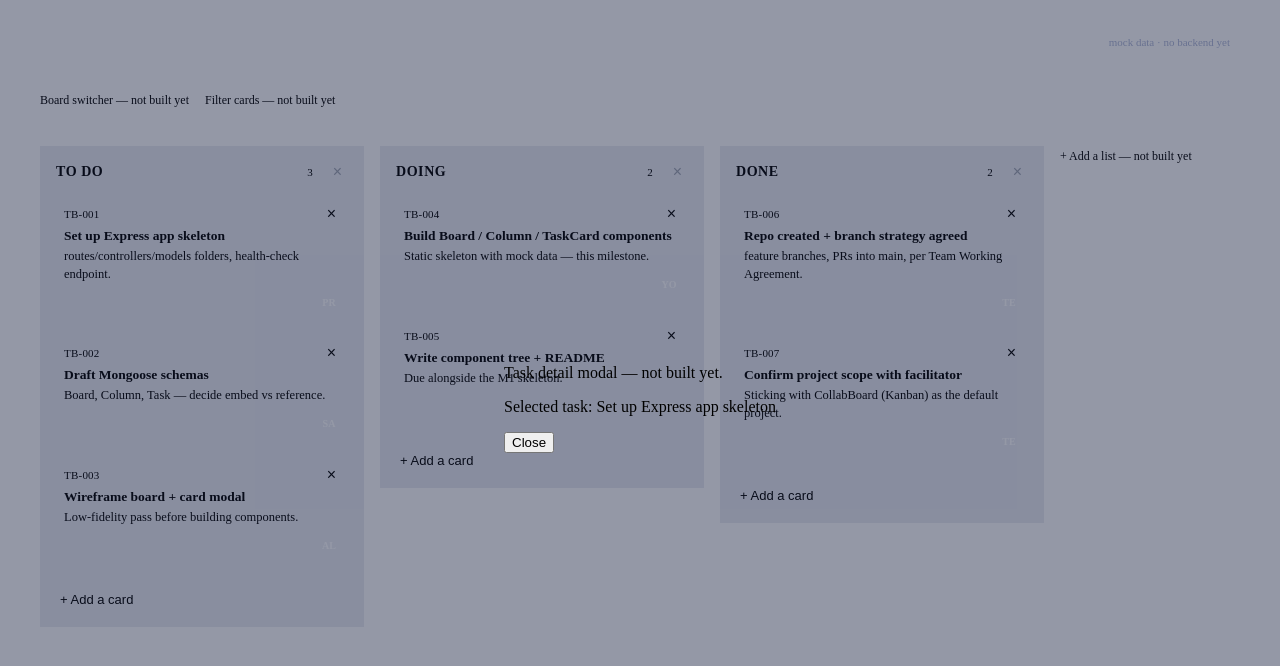
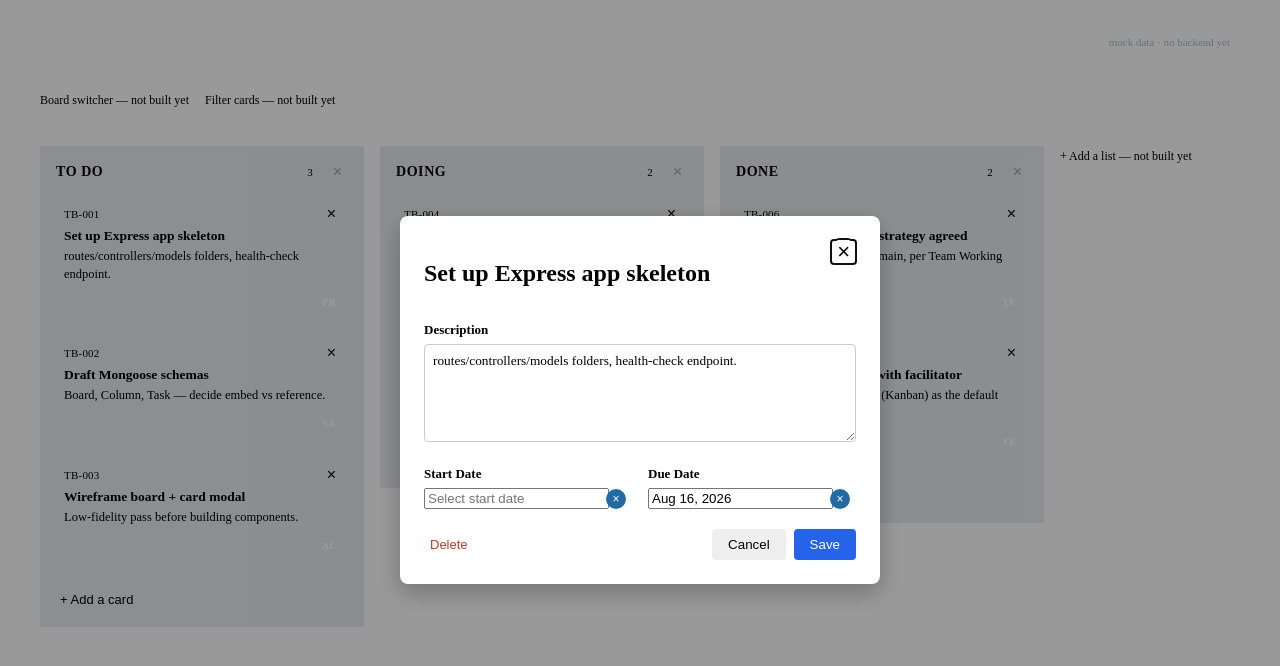
Before and after one commit to Mihidi-n/taskNest-syncboard, a React (Vite) app: page / in a window 1280 px wide. Both pictures are taken after a click on the element 202 px from the left and 259 px from the top of the page. Shown: the top 666 px of the page. Built offline with nearby package versions, Linux system fonts and the light colour scheme; the HTML template or start-up script is replaced by a standard one.

Commit message:
feat: build TaskDetailModal with description and date fields

```diff
--- a/src/components/TaskDetailModal.css
+++ b/src/components/TaskDetailModal.css
@@ -1,25 +1,106 @@
-/* TaskDetailModal — starter styles, extend freely.
-   If you switch to a native <dialog>, style it (and its ::backdrop)
-   directly instead of this wrapper div.
-   Tokens available from src/styles/index.css:
-   --color-surface, --color-border, --color-text, --color-text-muted,
-   --color-accent, --radius-md, --shadow-card-hover, --font-display,
-   --font-body */
-
 .task-detail-modal {
-  position: fixed;
-  inset: 0;
-  display: flex;
-  align-items: center;
-  justify-content: center;
-  background: rgba(18, 28, 59, 0.45);
-  z-index: 50;
+  border: none;
+  border-radius: 8px;
+  padding: 0;
+  max-width: 480px;
+  width: 90vw;
+  box-shadow: 0 8px 24px rgba(0, 0, 0, 0.25);
 }
 
-.task-detail-modal__placeholder {
-  background: var(--color-surface);
-  border-radius: var(--radius-md);
+.task-detail-modal::backdrop {
+  background: rgba(0, 0, 0, 0.4);
+}
+
+.task-detail-modal__content {
   padding: 24px;
-  box-shadow: var(--shadow-card-hover);
-  max-width: 90vw;
 }
+
+.task-detail-modal__header {
+  display: flex;
+  justify-content: space-between;
+  align-items: flex-start;
+  margin-bottom: 16px;
+}
+
+.task-detail-modal__close {
+  background: none;
+  border: none;
+  font-size: 22px;
+  cursor: pointer;
+  line-height: 1;
+}
+
+.task-detail-modal__label {
+  display: block;
+  font-weight: 600;
+  font-size: 13px;
+  margin-bottom: 6px;
+  margin-top: 12px;
+}
+
+.task-detail-modal__textarea {
+  width: 100%;
+  padding: 8px;
+  border: 1px solid #ccc;
+  border-radius: 4px;
+  font-family: inherit;
+  resize: vertical;
+  box-sizing: border-box;
+}
+
+.task-detail-modal__dates {
+  display: flex;
+  gap: 16px;
+  margin-top: 8px;
+}
+
+.task-detail-modal__date-field {
+  flex: 1;
+}
+
+.task-detail-modal__date-field .react-datepicker-wrapper {
+  width: 100%;
+}
+
+.task-detail-modal__error {
+  color: #c0392b;
+  font-size: 13px;
+  margin-top: 8px;
+}
+
+.task-detail-modal__actions {
+  display: flex;
+  justify-content: space-between;
+  align-items: center;
+  margin-top: 20px;
+}
+
+.task-detail-modal__actions-right {
+  display: flex;
+  gap: 8px;
+}
+
+.task-detail-modal__delete {
+  background: none;
+  border: none;
+  color: #c0392b;
+  cursor: pointer;
+  font-size: 13px;
+}
+
+.task-detail-modal__cancel,
+.task-detail-modal__save {
+  padding: 8px 16px;
+  border-radius: 4px;
+  border: none;
+  cursor: pointer;
+}
+
+.task-detail-modal__cancel {
+  background: #eee;
+}
+
+.task-detail-modal__save {
+  background: #2563eb;
+  color: white;
+}
--- a/src/components/TaskDetailModal.jsx
+++ b/src/components/TaskDetailModal.jsx
@@ -1,48 +1,163 @@
+import { useEffect, useRef, useState } from 'react'
+import DatePicker from 'react-datepicker'
+import 'react-datepicker/dist/react-datepicker.css'
 import './TaskDetailModal.css'
 
-/**
- * TaskDetailModal
- * Feature: "due dates & description (after clicking)"
- *
- * Already wired in — App.jsx opens this whenever a task card is
- * clicked (that click-to-open wiring is already done in TaskCard.jsx —
- * you don't need to touch it). You don't need to import this
- * component anywhere either.
- *
- * Props you get:
- *   task    — the full task object: { id, title, description, dueDate,
- *             labels, tag, assignee, columnId }. dueDate is either
- *             null or an ISO date string like '2026-08-16'.
- *   onClose()          — call this to close the modal without saving
- *                         further changes (e.g. Cancel button, or the
- *                         backdrop)
- *   onSave(fields)      — call this with an object of just the fields
- *                         you're changing, e.g. onSave({ description:
- *                         '...', dueDate: '2026-08-20' }). Merges into
- *                         the task automatically.
- *   onDelete()          — call this to delete the whole task
- *
- * What to build:
- *   A modal (a native <dialog> works well and is what the rest of the
- *   app would use — see MDN for showModal()/close()) with:
- *     - the task title
- *     - an editable description textarea
- *     - a due date input (type="date")
- *     - Save / Cancel / Delete actions
- *
- * You don't have to call onSave on every keystroke — it's fine to
- * collect changes in local component state and only call onSave once,
- * when the user clicks Save.
- */
+function toDateOrNull(isoString) {
+  return isoString ? new Date(isoString) : null
+}
+
+function toIsoDateOrNull(date) {
+  if (!date) return null
+  const year = date.getFullYear()
+  const month = String(date.getMonth() + 1).padStart(2, '0')
+  const day = String(date.getDate()).padStart(2, '0')
+  return `${year}-${month}-${day}`
+}
+
 export default function TaskDetailModal({ task, onClose, onSave, onDelete }) {
+  const dialogRef = useRef(null)
+
+  const [description, setDescription] = useState(task.description ?? '')
+  const [startDate, setStartDate] = useState(toDateOrNull(task.startDate))
+  const [dueDate, setDueDate] = useState(toDateOrNull(task.dueDate))
+  const [dateError, setDateError] = useState('')
+
+  // Open the native dialog when this component mounts
+  useEffect(() => {
+    dialogRef.current?.showModal()
+  }, [])
+
+  // If a different task gets selected while a modal is already open,
+  // reset local fields to match it
+  useEffect(() => {
+    setDescription(task.description ?? '')
+    setStartDate(toDateOrNull(task.startDate))
+    setDueDate(toDateOrNull(task.dueDate))
+    setDateError('')
+  }, [task])
+
+  function handleClose() {
+    dialogRef.current?.close()
+    onClose()
+  }
+
+  function handleStartDateChange(date) {
+    if (dueDate && date && date > dueDate) {
+      setDateError("Start date can't be after the due date.")
+      return
+    }
+    setDateError('')
+    setStartDate(date)
+  }
+
+  function handleDueDateChange(date) {
+    if (startDate && date && date < startDate) {
+      setDateError("Due date can't be before the start date.")
+      return
+    }
+    setDateError('')
+    setDueDate(date)
+  }
+
+  function handleSave() {
+    if (dateError) return
+    onSave({
+      description,
+      startDate: toIsoDateOrNull(startDate),
+      dueDate: toIsoDateOrNull(dueDate),
+    })
+    handleClose()
+  }
+
+  function handleDelete() {
+    onDelete()
+    handleClose()
+  }
+
   return (
-    <div className="task-detail-modal" role="dialog" aria-modal="true">
-      {/* TODO: build the real modal here — this placeholder just proves the wiring works */}
-      <div className="task-detail-modal__placeholder">
-        <p>Task detail modal — not built yet.</p>
-        <p>Selected task: {task.title}</p>
-        <button onClick={onClose}>Close</button>
+    <dialog
+      ref={dialogRef}
+      className="task-detail-modal"
+      onCancel={handleClose} // fires on Esc
+      onClick={(e) => {
+        if (e.target === dialogRef.current) handleClose() // backdrop click
+      }}
+    >
+      <div
+        className="task-detail-modal__content"
+        onClick={(e) => e.stopPropagation()}
+      >
+        <header className="task-detail-modal__header">
+          <h2>{task.title}</h2>
+          <button
+            className="task-detail-modal__close"
+            aria-label="Close"
+            onClick={handleClose}
+          >
+            ×
+          </button>
+        </header>
+
+        <label className="task-detail-modal__label" htmlFor="task-description">
+          Description
+        </label>
+        <textarea
+          id="task-description"
+          className="task-detail-modal__textarea"
+          value={description}
+          onChange={(e) => setDescription(e.target.value)}
+          placeholder="Add a more detailed description..."
+          rows={5}
+        />
+
+        <div className="task-detail-modal__dates">
+          <div className="task-detail-modal__date-field">
+            <label className="task-detail-modal__label">Start Date</label>
+            <DatePicker
+              selected={startDate}
+              onChange={handleStartDateChange}
+              selectsStart
+              startDate={startDate}
+              endDate={dueDate}
+              placeholderText="Select start date"
+              dateFormat="MMM d, yyyy"
+              isClearable
+            />
+          </div>
+
+          <div className="task-detail-modal__date-field">
+            <label className="task-detail-modal__label">Due Date</label>
+            <DatePicker
+              selected={dueDate}
+              onChange={handleDueDateChange}
+              selectsEnd
+              startDate={startDate}
+              endDate={dueDate}
+              minDate={startDate}
+              placeholderText="Select due date"
+              dateFormat="MMM d, yyyy"
+              isClearable
+            />
+          </div>
+        </div>
+
+        {dateError && <p className="task-detail-modal__error">{dateError}</p>}
+
+        <footer className="task-detail-modal__actions">
+          <button className="task-detail-modal__delete" onClick={handleDelete}>
+            Delete
+          </button>
+          <div className="task-detail-modal__actions-right">
+            <button className="task-detail-modal__cancel" onClick={handleClose}>
+              Cancel
+            </button>
+            <button className="task-detail-modal__save" onClick={handleSave}>
+              Save
+            </button>
+          </div>
+        </footer>
       </div>
-    </div>
+    </dialog>
   )
 }
```
